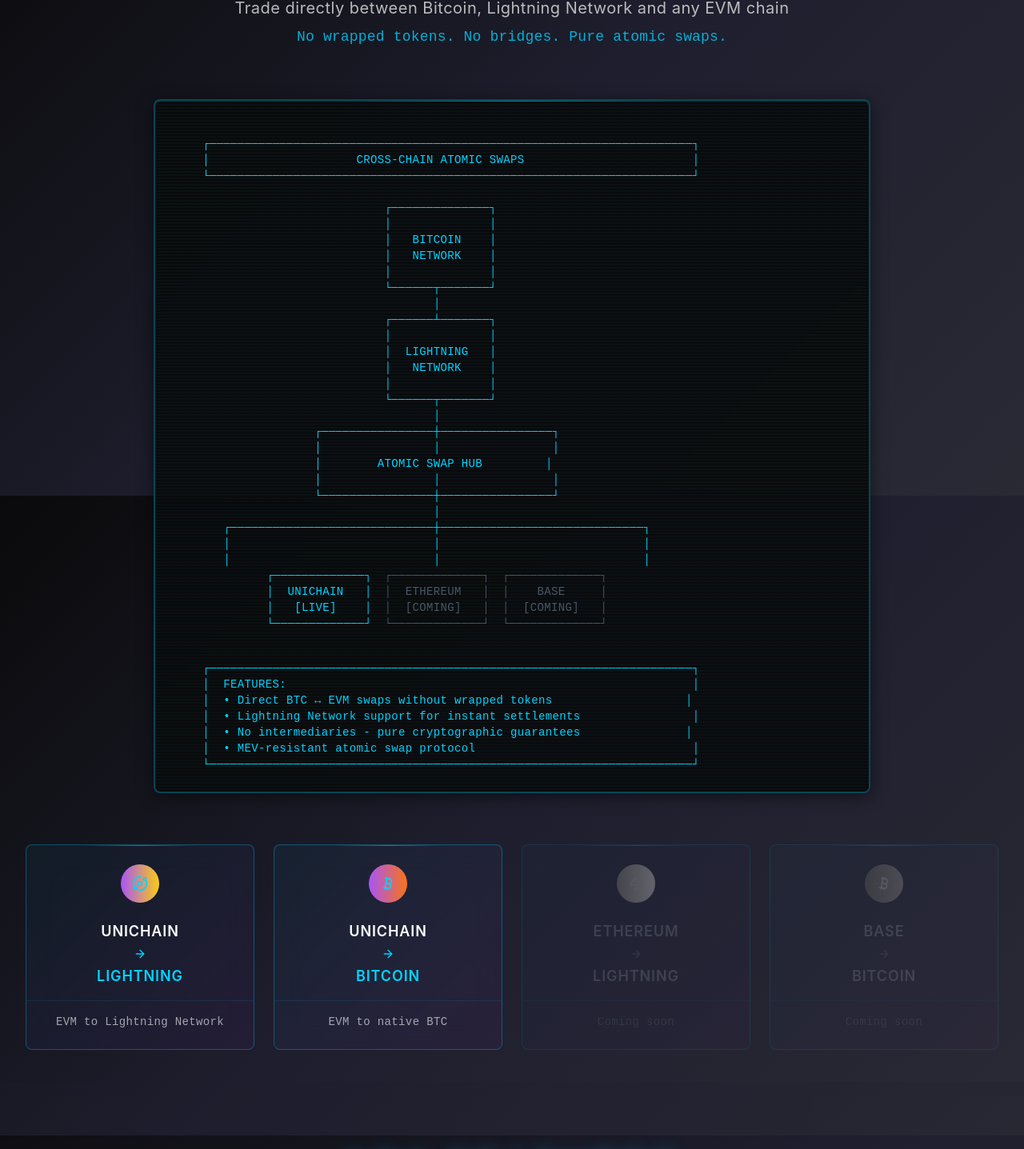
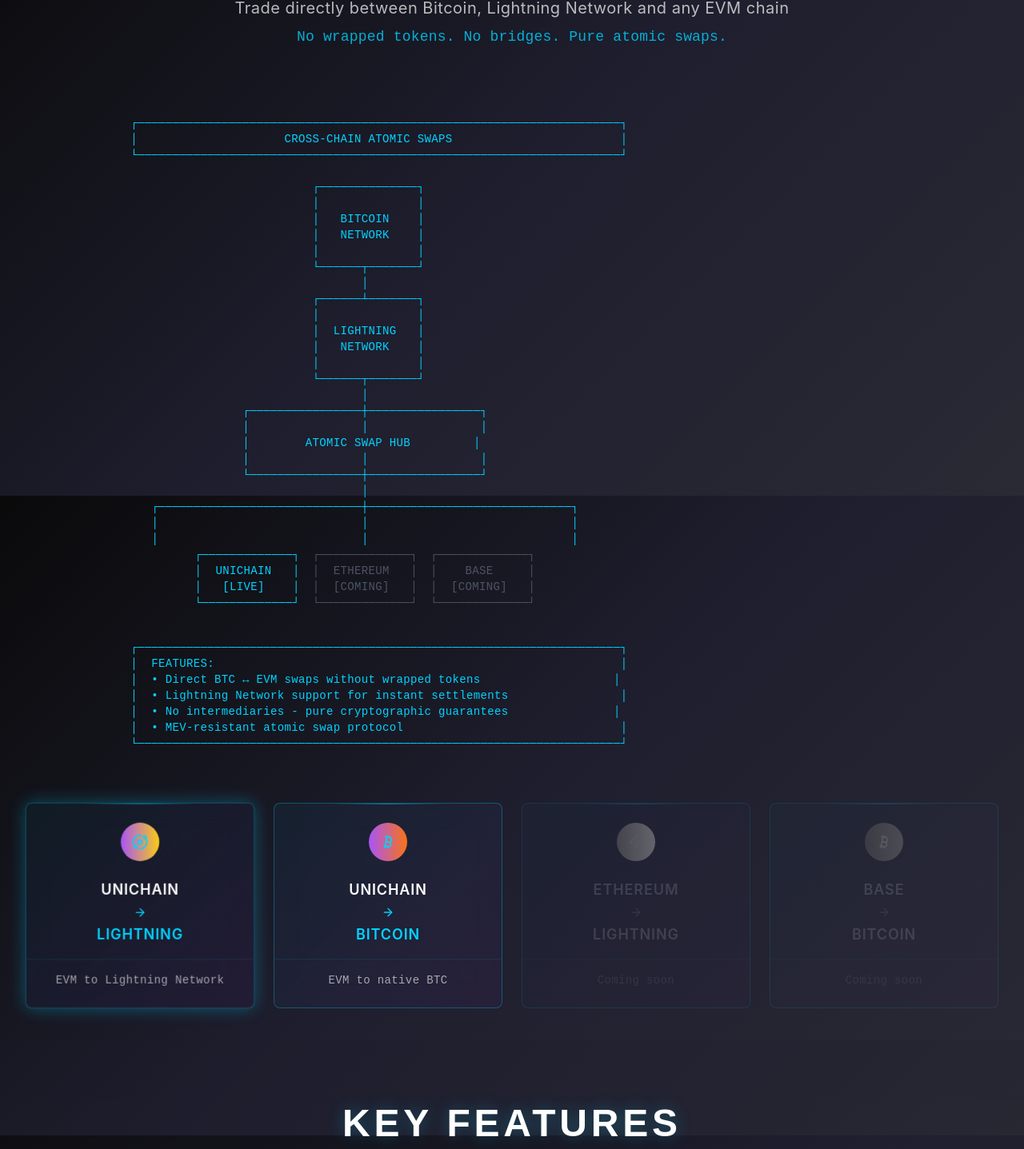
Before and after one commit to D9J9V/1inch-FusionPlus, a Next.js app: page / in a window 1280 px wide. Shown: the part 980-2417 px from the top of the page at 80% size. Built offline with nearby package versions, Linux system fonts and the light colour scheme.

Commit message:
restyle ASCII

```diff
--- a/app/page.tsx
+++ b/app/page.tsx
@@ -27,7 +27,7 @@
   useEffect(() => {
     setMounted(true);
     const interval = setInterval(() => {
-      setActiveRoute((prev) => (prev + 1) % swapRoutes.length);
+      setActiveRoute((prev) => (prev + 1) % 2); // Only cycle through active routes
     }, 3000);
     return () => clearInterval(interval);
   }, []);
@@ -161,9 +161,9 @@
 
           {/* ASCII Network Diagram */}
           <div className="mb-16 flex justify-center">
-            <Card variant="terminal" className="p-6 max-w-4xl w-full">
+            <div className="max-w-5xl w-full">
               <AsciiNetworkDiagram activeNetwork="unichain" />
-            </Card>
+            </div>
           </div>
 
           <div className="grid grid-cols-1 md:grid-cols-2 lg:grid-cols-4 gap-6">
```
